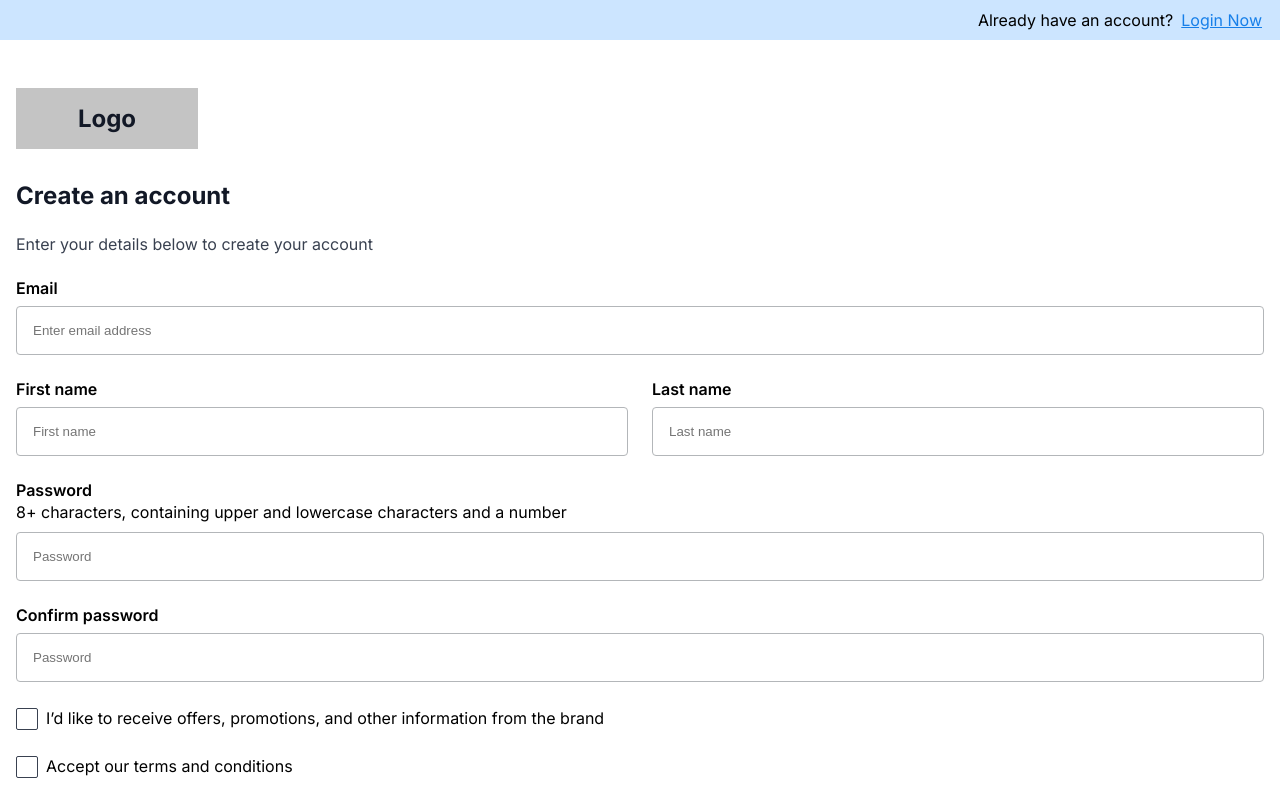
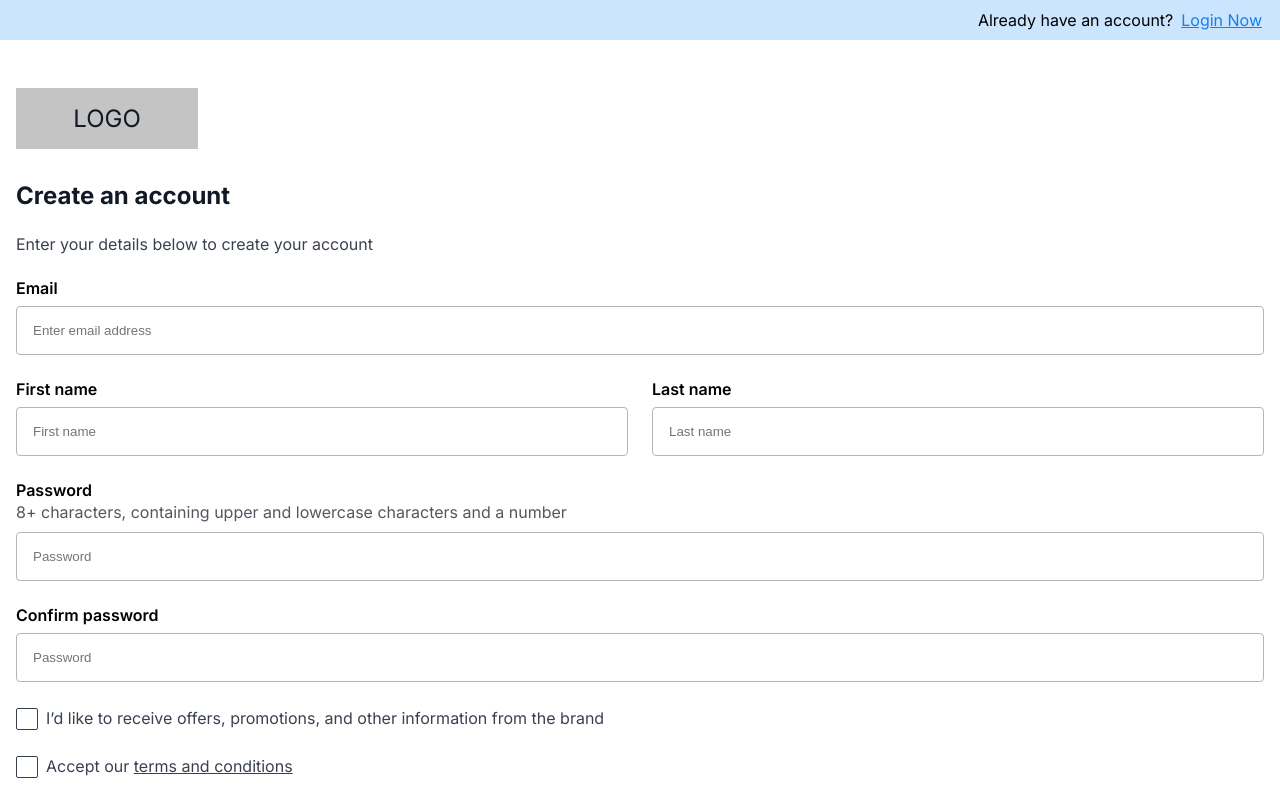
Before and after one commit to jersrej/developer-task-cloud-employee, a React (Create React App) app: page / in a window 1280 px wide. Shown: the top 800 px of the page. Built offline with nearby package versions, Linux system fonts and the light colour scheme; a web font is replaced by a local one.

Commit message:
Fix label for checkbox and add transform classname

```diff
--- a/src/components/FormCheckbox.tsx
+++ b/src/components/FormCheckbox.tsx
@@ -1,8 +1,8 @@
-import React, { FC } from 'react';
+import React, { FC, ReactNode } from 'react';
 import clsx, { ClassValue } from 'clsx';
 
 interface IFormCheckbox {
-  label: string;
+  label: string | ReactNode;
   name: string;
   className?: ClassValue;
 }
--- a/src/components/FormInput.tsx
+++ b/src/components/FormInput.tsx
@@ -27,7 +27,9 @@ const FormInput: FC<IFormInput> = ({
       </div>
 
       {middleText && (
-        <div className="font-inter font-weight-400 font-md line-height-lg">{middleText}</div>
+        <div className="font-inter font-weight-400 font-md line-height-lg font-gray-600">
+          {middleText}
+        </div>
       )}
 
       <div className="flex">
--- a/src/index.css
+++ b/src/index.css
@@ -196,6 +196,10 @@ body {
   background-color: #f3f4f6;
 }
 
+.font-gray-600 {
+  color: #525861;
+}
+
 .font-gray-700 {
   color: #394150;
 }
@@ -363,6 +367,7 @@ body {
   padding-left: 30px;
   -webkit-user-select: none;
   user-select: none;
+  color: #394150;
 }
 
 .checkbox-container .label-checkbox input {
@@ -435,6 +440,14 @@ body {
 
 .opacity-90 {
   opacity: 0.9;
+}
+
+.text-capitalize {
+  text-transform: capitalize;
+}
+
+.text-uppercase {
+  text-transform: uppercase;
 }
 
 /* globals */
--- a/src/pages/Main.tsx
+++ b/src/pages/Main.tsx
@@ -59,7 +59,7 @@ const Main: FC = () => {
 
           <div className="wrap-container">
             <div className="logo-container bg-gray my-32">
-              <div className="font-gray-800 font-inter font-weight-700 text-center font-lg">
+              <div className="font-gray-800 font-inter font-weight-400 text-center font-lg text-uppercase">
                 Logo
               </div>
             </div>
@@ -116,7 +116,17 @@ const Main: FC = () => {
               </div>
 
               <div className="col-span-12">
-                <FormCheckbox name="accept" label="Accept our terms and conditions" />
+                <FormCheckbox
+                  name="accept"
+                  label={
+                    <>
+                      Accept our{' '}
+                      <a href="/" className="font-gray-700">
+                        terms and conditions
+                      </a>
+                    </>
+                  }
+                />
               </div>
 
               <div className="col-span-12">
```
